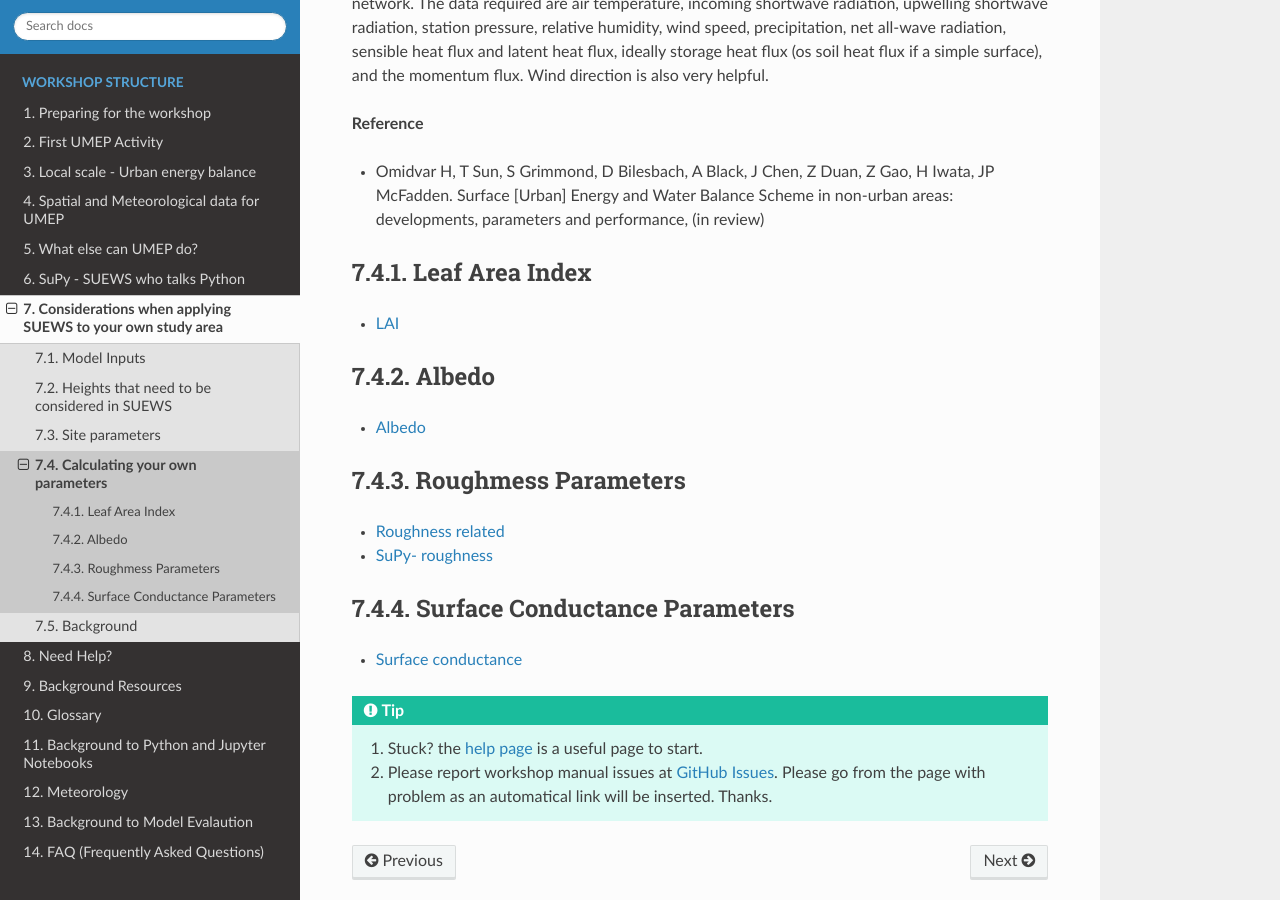
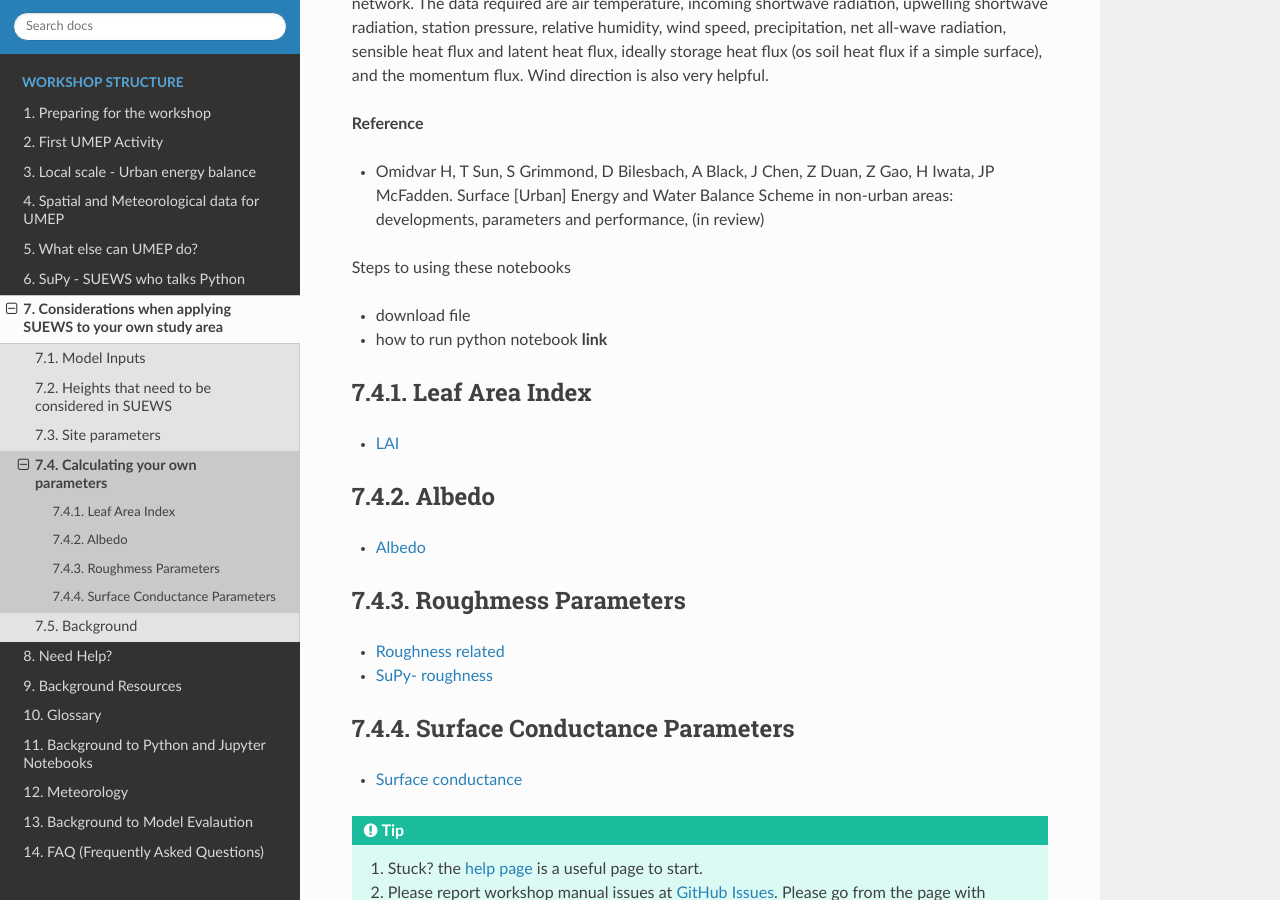
Before and after one commit to Urban-Meteorology-Reading/UMEP-Workshop, a Sphinx documentation site: the page built from source/Parameters/CalcParam.rst, in a window 1280 px wide and 900 px high, scrolled down 808 px. Built offline with Sphinx 7.4.7 and the Read the Docs theme 2.0.0, drawn with Linux system fonts in a browser that asks for light colours.

Commit message:
Update CalcParam.rst

```diff
--- a/source/Parameters/CalcParam.rst
+++ b/source/Parameters/CalcParam.rst
@@ -25,6 +25,16 @@ In this example we use meteorological observations from AmeriFlux (https://ameri
 
 - Omidvar H, T Sun, S Grimmond, D Bilesbach, A Black, J Chen, Z Duan, Z Gao, H Iwata, JP McFadden. Surface [Urban] Energy and Water Balance Scheme in non-urban areas: developments, parameters and performance, (in review)
 
+
+Steps to using these notebooks
+
+- download file
+
+- how to run python notebook **link**
+
+
+
+
 Leaf Area Index
 ===============
 
```
